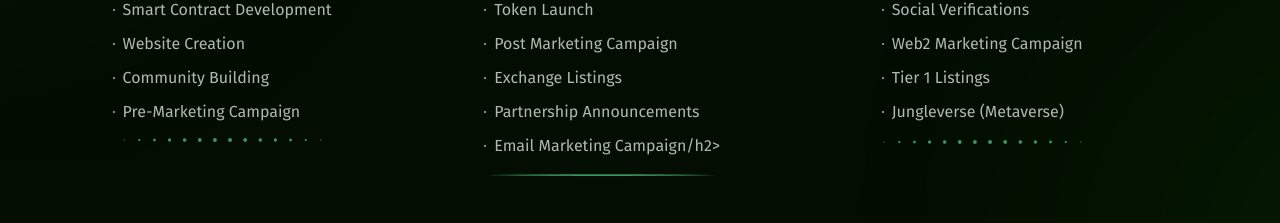
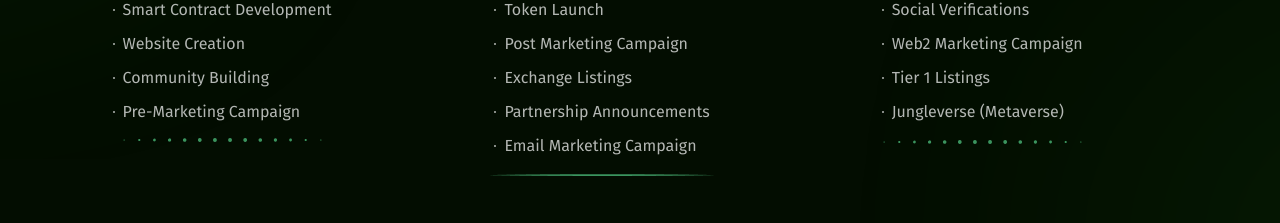
Before and after one commit to nikhilbishnoi-473/CHIMPZ, a plain HTML site: page index.html in a window 1280 px wide. Shown: the part 2732-2955 px from the top of the page. Drawn offline with nearby package versions, Linux system fonts and the light colour scheme; a web font is replaced by a local one.

Commit message:
check w3 validation mistake

```diff
--- a/index.html
+++ b/index.html
@@ -112,7 +112,7 @@
         </div>
         <div class="shadow_box"></div>
     </section>
-    <section class="bg_color mt__2 d- none position-relative over_flow_hidden" id="section_2" >
+    <section class="bg_color mt__2 d- none position-relative over_flow_hidden" id="section_2">
         <div class="container max-w-1140 ">
             <div class="row pt-180 pb-174 flex-column-reverse flex-lg-row">
                 <div class="col-lg-6 pt_40 col-12 d-flex justify-content-center justify-content-lg-start"
@@ -361,7 +361,7 @@
                                 <div class="d-flex cursor align-items-center gap-2 pt-10">
                                     <div class="circle_dot"></div>
                                     <h2 class="Fira_Sans  cursor fw-400 fs-16 op-70 line-24 mb-0 white">Email Marketing
-                                        Campaign/h2>
+                                        Campaign</h2>
                                 </div>
                             </div>
                         </div>
@@ -369,7 +369,9 @@
                             <img src="./assets/image/svg/svg_line.png" alt="svg">
                         </div>
                     </div>
+
                 </div>
+
                 <div class="col-xl-4 z-3 col-md-6 col-12 pt-xl-0 pt-3 d-flex  justify-content-center j_c_s justify-content-xl-start"
                     data-aos="flip-left">
                     <div class="max-w-352">
```
